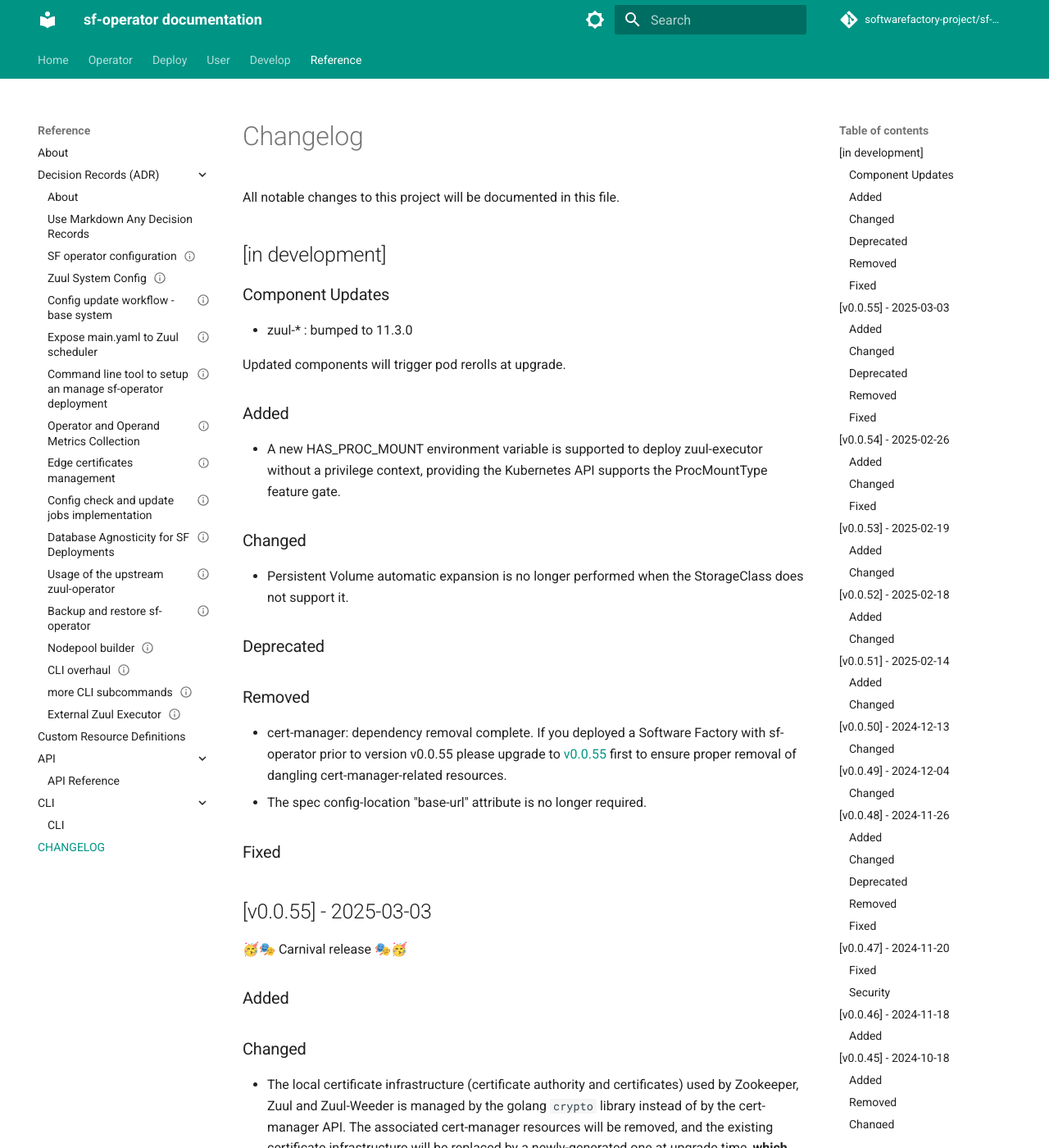
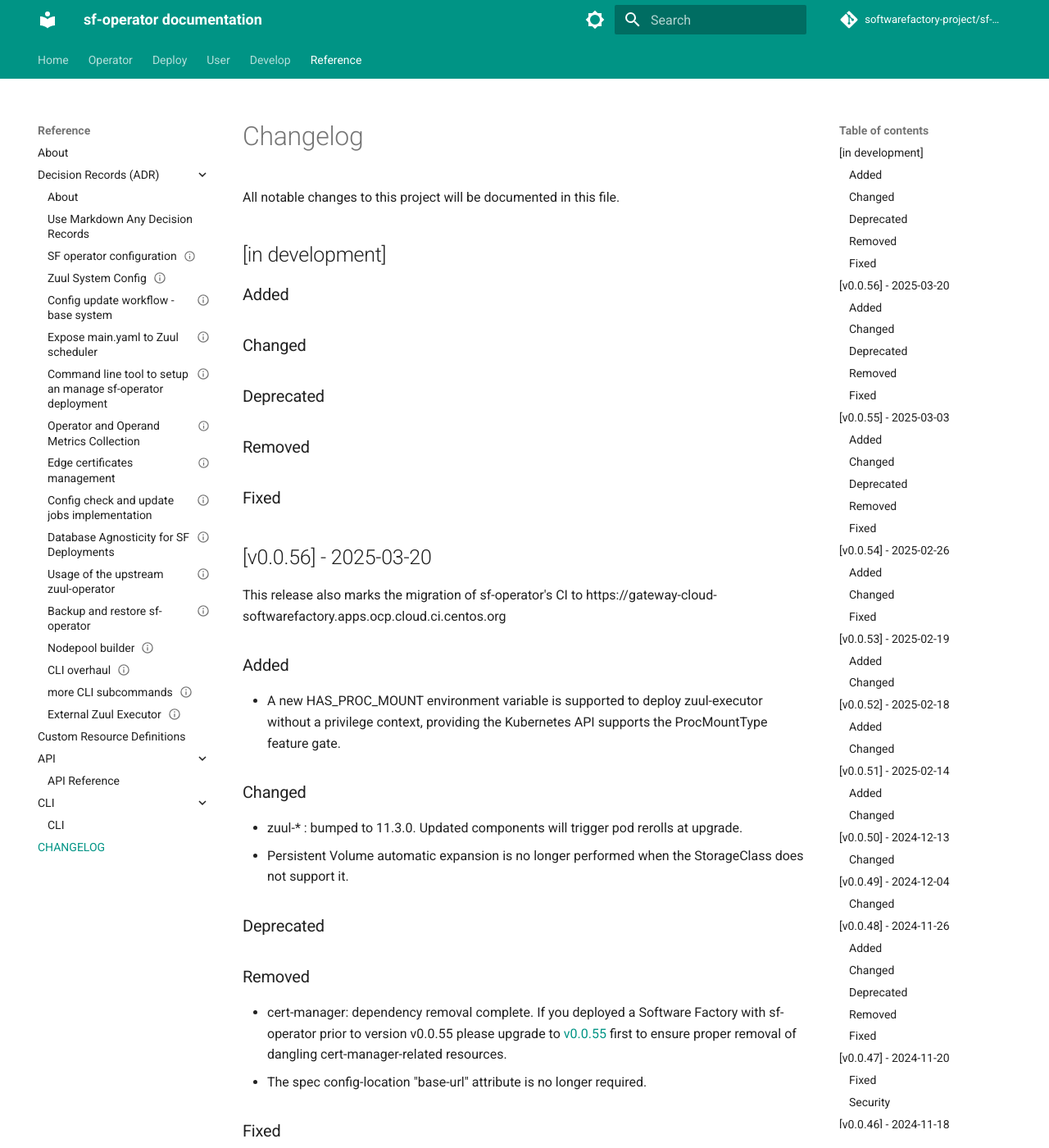
Before and after one commit to softwarefactory-project/sf-operator, an MkDocs documentation site: the page built from doc/reference/CHANGELOG.md, in a window 1280 px wide and 1400 px high. Shown: the whole window at 82% size. Built offline with MkDocs 1.6.1 and Material for MkDocs 9.7.7, drawn with Linux system fonts in a browser that asks for light colours; comment, search, counter and statistics services are not loaded.

Commit message:
Release v0.0.56
This release will help us validate the CI migration.

Change-Id: Ibf712f81a0cd5a7ef34e522694658eb8b2eb9fd4

```diff
--- a/doc/reference/CHANGELOG.md
+++ b/doc/reference/CHANGELOG.md
@@ -4,11 +4,15 @@
 
 ## [in development]
 
-### Component Updates
+### Added
+### Changed
+### Deprecated
+### Removed
+### Fixed
 
-- zuul-* : bumped to 11.3.0
+## [v0.0.56] - 2025-03-20
 
-Updated components will trigger pod rerolls at upgrade.
+This release also marks the migration of sf-operator's CI to https://gateway-cloud-softwarefactory.apps.ocp.cloud.ci.centos.org
 
 ### Added
 
@@ -16,6 +20,7 @@
 
 ### Changed
 
+- zuul-* : bumped to 11.3.0. Updated components will trigger pod rerolls at upgrade.
 - Persistent Volume automatic expansion is no longer performed when the StorageClass does not support it.
 
 ### Deprecated
```
